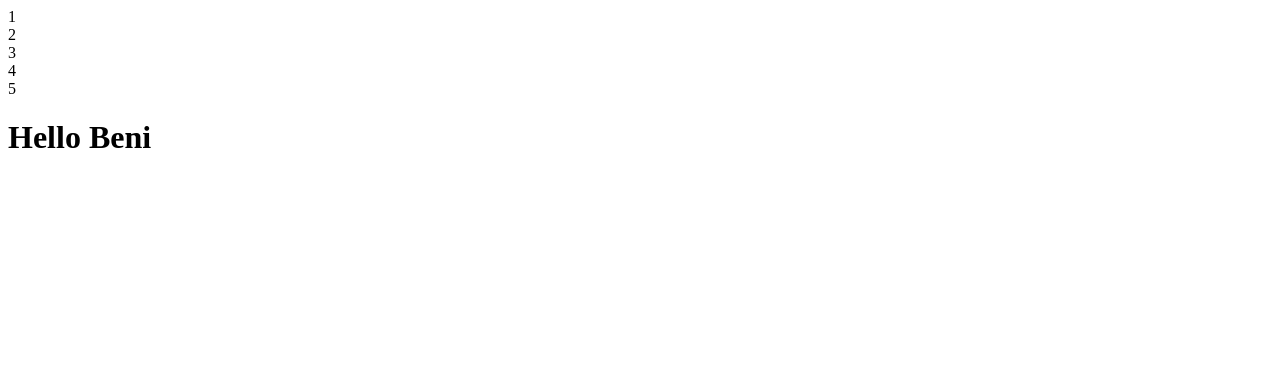
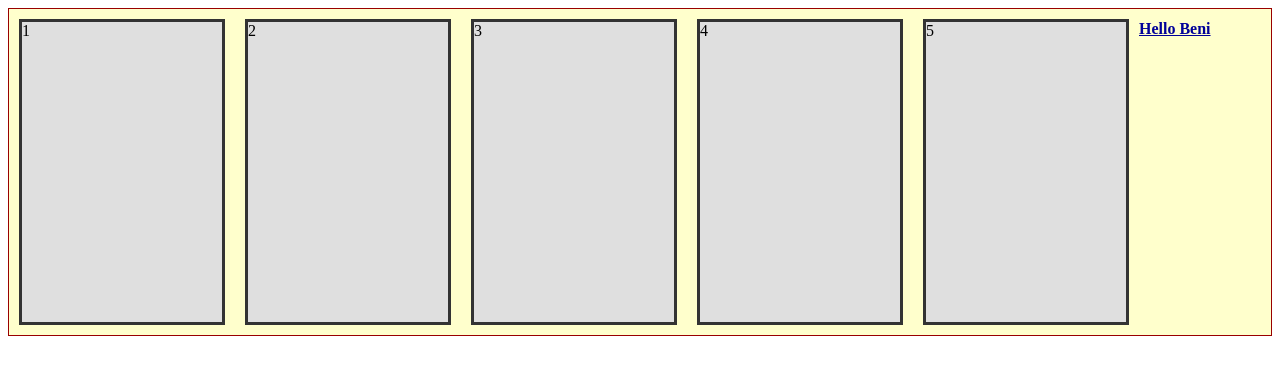
Before and after one commit to dayanb11/css-excersize, a plain HTML site: page index.html in a window 1280 px wide. Drawn offline with Linux system fonts and the light colour scheme.

Commit message:
mini commit work!

```diff
--- a/index.html
+++ b/index.html
@@ -3,9 +3,9 @@
 <head>
     <meta charset="UTF-8">
     <meta name="viewport" content="width=device-width, initial-scale=1.0">
-    <title>Document</title>
+    <title>Document exercize </title>
 
-    <link rel="stylesheet" ref="/css/styles.css">
+    <link rel="stylesheet" type="text/css"  href="styles.css">
 </head>
 
 <body>
@@ -16,7 +16,7 @@
         <div class="flexbox-item flexbox-item-3">3</div>
         <div class="flexbox-item flexbox-item-4">4</div>
         <div class="flexbox-item flexbox-item-5">5</div>
-        <div><h1 class="h1">Hello Beni</h1>
+        <div><h1>Hello Beni</h1>
     </div>
 
     </div>
--- /dev/null
+++ b/styles.css
@@ -0,0 +1,50 @@
+h1 {
+    text-align: center;
+    font-size: 1em;
+    color: #009;
+    margin-bottom: .3em;
+    text-decoration: underline;
+  }
+
+  table {
+    margin: .3em;
+    width: 290px;
+  }
+
+  th {
+    padding: .2em;
+  }
+
+  td {
+    padding-left: .5em;
+    padding-right: .5em;
+
+  }
+  .flexbox-container{
+    display: flex;
+    border: 1px solid #900;
+    background-color: #ffc;
+}
+  .h1{
+      color: red;
+}
+
+  .flexbox-item {
+    width: 200px;
+    margin: 10px;
+    border: 3px solid #333;
+    background-color: #dfdfdf;
+    }
+    .flexbox-item-1{
+    min-height: 100px;
+    }
+    .flexbox-item-2 {
+    min-height: 200px;
+    }
+    .flexbox-item-3 {
+    min-height: 300px;
+    }
+
+  .centerCell {
+    text-align: center;
+  }
```
